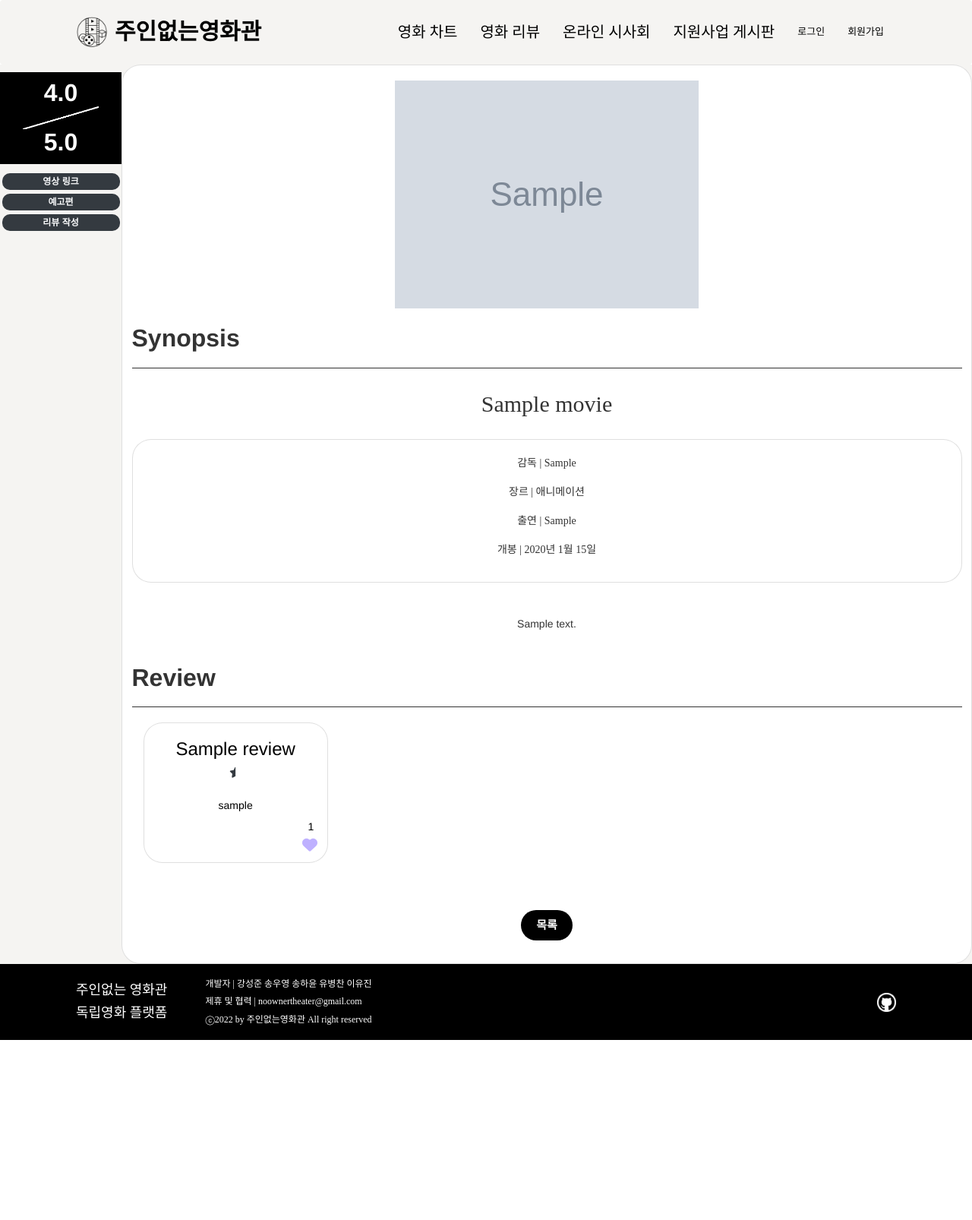
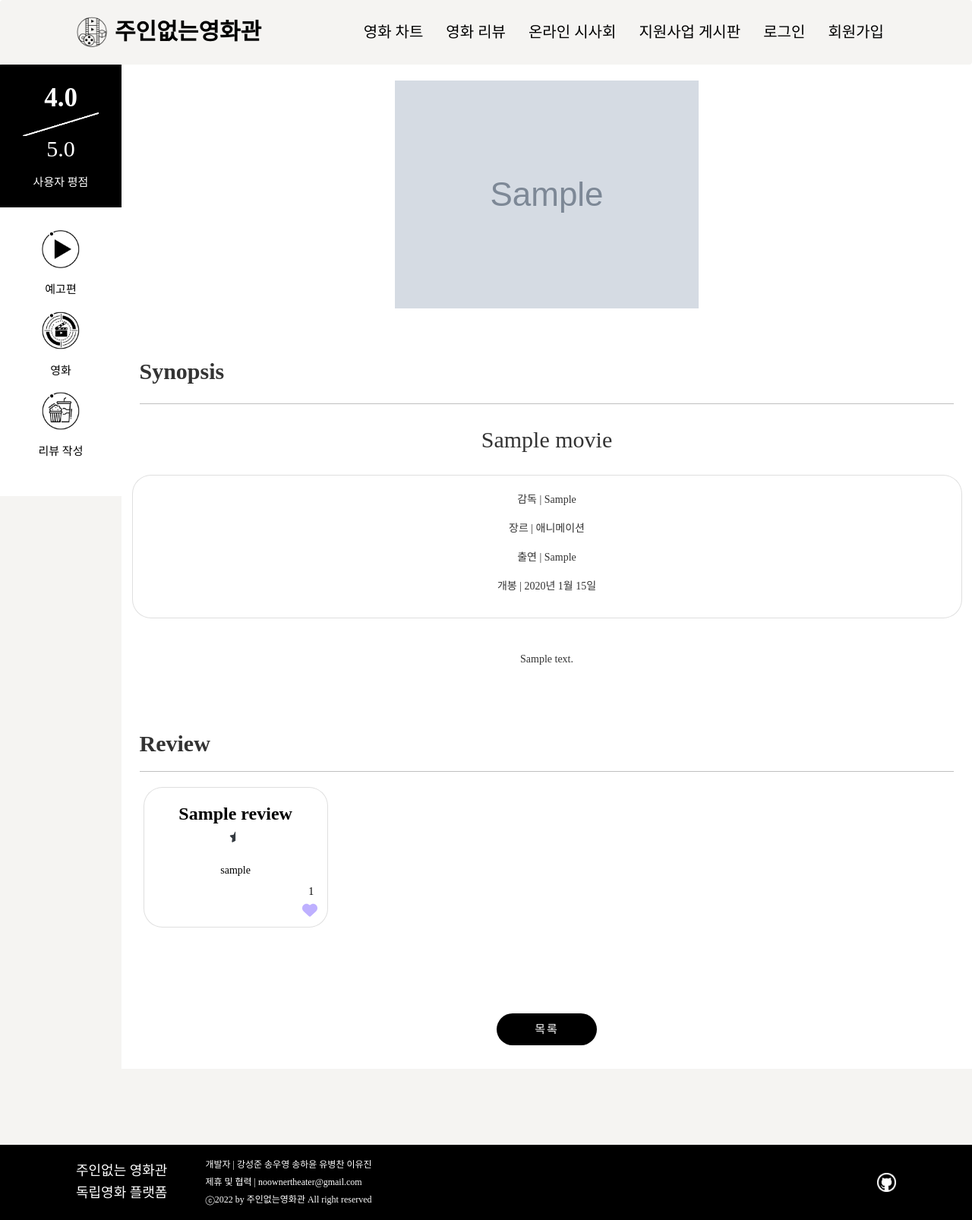
Before and after one commit to NoOwnerTheather/NoOwnerTheater, a Django app: page /1/movie_detail in a window 1280 px wide. Shown: the whole page at 76% size. Before the commit the page ends 1369 px from the top, so only its background shows below. Run offline with Django 4.2, Linux system fonts and the light colour scheme; tables that the repository leaves empty hold one stand-in row (values such as "Sample post"); grey boxes marked "Sample" are stand-in pictures; some libraries are stand-ins or nearby versions; some web fonts are replaced.

Commit message:
[design] 리뷰 디테일, 폰트 통일

```diff
--- a/static/css/base.css
+++ b/static/css/base.css
@@ -124,3 +124,8 @@ html {
   display: flex;
 
 }
+
+body{
+  font-family: 'Pretendard' !important;
+
+}
--- a/static/css/movie_detail.css
+++ b/static/css/movie_detail.css
@@ -35,3 +35,39 @@
     padding: 0.5rem 2rem;
     border-radius: 3rem;
   }
+
+  .moviedetitle{
+    font-size: 3rem !important;
+    font-weight:bolder;
+    margin-right:1rem;
+    margin-left:1rem;
+    margin-top: 5rem;
+  }
+
+
+  .moviedelistbtn{
+
+    background-color: black !important;
+    margin-top:5rem !important;
+    /*margin-left: 37rem;
+    margin-right:37rem;*/
+    border-radius: 50rem !important;
+    color:white !important;
+    font-family: 'Pretendard' !important;
+    padding-left: 5rem !important;
+    padding-right: 5rem !important;
+    padding-bottom: 0.6rem !important;
+    padding-top: 0.6rem !important;
+    font-size: 1.5rem !important;
+    letter-spacing: 0.2rem !important;
+    text-align: center !important;
+}
+
+
+.moviedehr{
+
+    width: 98%;
+    height:1px;
+    border:none;
+    background-color: rgba(0, 0, 0, 0.25);
+}
--- a/templates/base.html
+++ b/templates/base.html
@@ -79,10 +79,10 @@
                     {% endif %}
                 {% else %}
                 <li class="nav-item  p-0 m-2 mx-4">
-                    <a class="nav-link p-0 m-0" href="{% url 'account:login' %}">로그인</a>
+                    <a class="nav-link p-0 m-0 pretendfont navfontsizestlye" href="{% url 'account:login' %}">로그인</a> <!--수정-->
                 </li>
                 <li class="nav-item  p-0 m-2 mx-4">
-                    <a class="nav-link p-0 m-0" href="{% url 'account:signup' %}">회원가입</a>
+                    <a class="nav-link p-0 m-0 pretendfont navfontsizestlye" href="{% url 'account:signup' %}">회원가입</a> <!--수정-->
                 </li>
                 {% endif %}
             </ul>
--- a/templates/theater/movie_detail.html
+++ b/templates/theater/movie_detail.html
@@ -9,27 +9,41 @@
 }
 </style>
 
-<div class="section">
-    <div class="position-sticky pt-3">
-    <ul class="nav flex-column">
-      <li class="nav-item text-center px-5" style="background-color: black;color:white;" >
-            <h3 class="text-start m-0 mt-3">{{ movie.rating }}</h3>
-            <img style="width: 10rem;" src="{% static 'img/diagnol.png' %}" alt="">
-            <h3 class="text-start m-0 mb-3">5.0</h3>
-      </li>
-    </ul>
-    <div class="d-flex flex-column my-3" >
-        <a class="badge rounded-pill bg-dark text-light m-1 p-2" href="{% if movie.url %} {{movie.url}} {% endif %}">영상 링크</a>
-        <a class="badge rounded-pill bg-dark text-light m-1 p-2" href="{% if movie.video %} {{movie.video.url}} {% endif %}">예고편</a>
-        <a class="badge rounded-pill bg-dark text-light m-1 p-2" href="{% url 'theater:review_enroll' pk=movie.id%}">리뷰 작성</a>
+<div class="section" style="padding-bottom: 10rem">
+    <div class="position-sticky">
+
+        <div style="background-color: white;">
+
+            <ul class="nav flex-column">
+                <li class="nav-item text-center px-5" style="background-color: black;color:white; padding-top: 1.5rem; padding-bottom: 1.5rem;" >
+                      <h2 class="text-start m-0 mt-3" style="font-size: 3.5rem;">{{ movie.rating }}</h2>
+                      <img style="width: 10rem;" src="{% static 'img/diagnol.png' %}" alt="">
+                      <h3 class="text-start m-0 mb-3" style="font-weight: lighter; font-size: 3rem;">5.0</h3>
+                      <h3 style="font-weight:normal; font-size: 1.5rem; text-align: center;">사용자 평점</h3>
+                </li>
+              </ul>
+              <div class="d-flex flex-column my-3 center-block" style="margin-top:3rem !important; padding-bottom:3rem !important; padding-left:1rem !important; padding-right:1rem !important;">
+
+                  <img style="width: 5rem;height: 5rem;margin-left:4.5rem !important;" src="{% static 'img/playbtn.png' %}" alt="">
+                  <a class="" href="{% if movie.video %} {{movie.video.url}} {% endif %}"><h3 style="font-size: 1.5rem; text-align: center; margin-bottom: 2rem;">예고편</h3></a>
+
+                  <img style="width: 5rem;height: 5rem;margin-left:4.5rem !important;" src="{% static 'img/playmovie.png' %}" alt="">
+                  <a class="" href="{% if movie.url %} {{movie.url}} {% endif %}"><h3 style="font-size: 1.5rem; text-align: center; margin-bottom: 2rem;">영화</h3></a>
+
+                  <img style="width: 5rem;height: 5rem;margin-left:4.5rem !important;" src="{% static 'img/reviewbtn.png' %}" alt="">
+                  <a class="" href="{% url 'theater:review_enroll' pk=movie.id%}"><h3 style="font-size: 1.5rem; text-align: center; margin-bottom: 2rem;">리뷰 작성</h3></a>
+              </div>
+
+
+        </div>
+
     </div>
-</div>
 
 
     <div class="container">
         <div class="row">
             <div class="col">
-                <div class="card sd" style="width: 100%">
+                <div class="card sd" style="width: 100%; border-radius:0!important; border-color: rgba(238, 238, 238, 0) !important;">
 
                 <div class="jb-wrap">
                     <div class="text-center jb-image">
@@ -39,8 +53,8 @@
 
                     <div class="card-body">
                         <div>
-                            <h5 class="text-start">Synopsis</h5>
-                            <hr class="movie_detail_hr">
+                            <div class="text-start moviedetitle">Synopsis</div>
+                            <hr class="moviedehr">
                             <div class="text-center">
                                 <h2 class="movie_title my-5 prefont">{{ movie.title }}</h2>
                             </div>
@@ -53,8 +67,8 @@
                                 </div>
                             </div>
                             <div class="text-center py-5 mx-5 px-5">{% autoescape on %}{{movie.content|safe}}{% endautoescape %}</div>
-                            <h5 class="text-start">Review</h5>
-                            <hr class="movie_detail_hr">
+                            <h5 class="text-start predetitle">Review</h5>
+                            <hr class="moviedehr">
                                     {% for review in reviews %}
                                     <div class="col-md-3 mb-3" style="width: 100%">
                                         <div class="card text-center" style="width: 100%">
@@ -75,13 +89,13 @@
                         </div>
                     </div>
 
-                    <div class="text-center my-5 pt-3">
-                        <a onClick="history.go(-1)">
+                    <div class="text-center my-5 pt-3" style="display:flex; justify-content: center;">
 
-
-                            <button type="button" class="movie_list_button">목록</button>
+                        <a class="moviedelistbtn" onClick="history.go(-1)" type="button" style="text-align:center;">
+                            목록
                         </a>
                     </div>
+
 
                 </div>
             </div>
```
Also changed, not shown: templates/theater/preview_detail.html (+0 -67 lines), static/img/playbtn.PNG (added), static/img/playmovie.PNG (added), static/img/reviewbtn.PNG (added).
